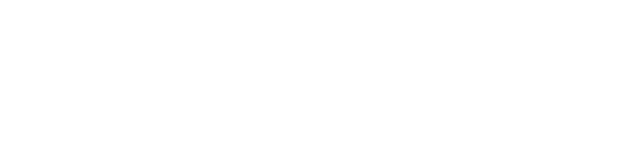
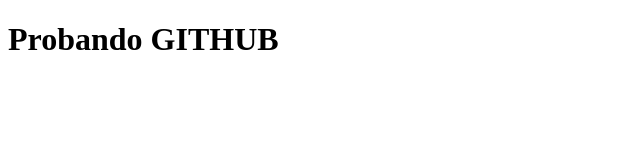
Before and after one commit to JonathanHerreraP/PrimerRepositorio, a plain HTML site: page index.html in a window 1280 px wide. Shown: the whole page, without its empty margins (0-640 px from the left). Drawn offline with Linux system fonts and the light colour scheme.

Commit message:
agregue H1

```diff
--- a/index.html
+++ b/index.html
@@ -7,6 +7,6 @@
     <title>Document</title>
 </head>
 <body>
-
+    <h1>Probando GITHUB</h1>
 </body>
 </html>
```
